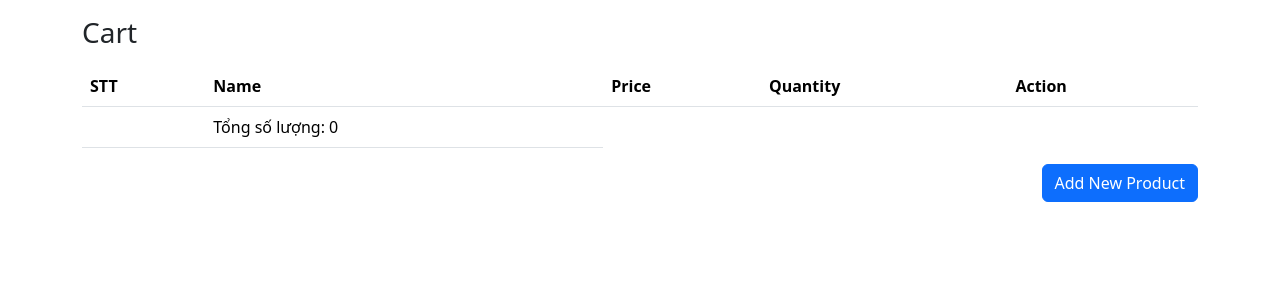
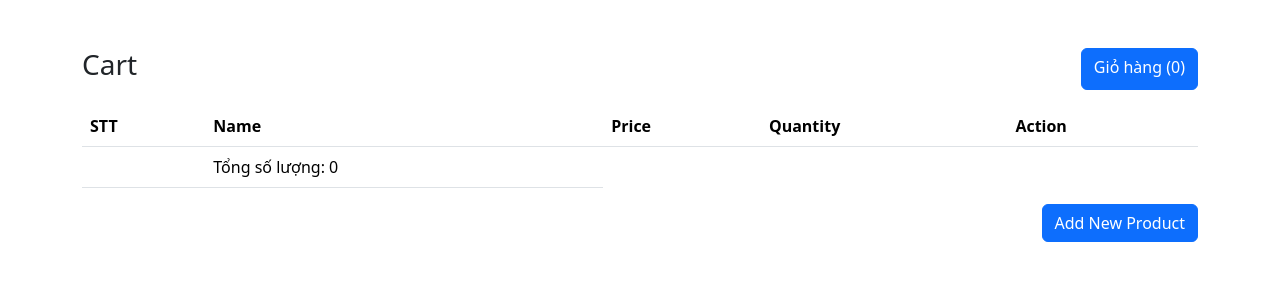
Before and after one commit to khanhnnph35676/worspace, a PHP site: page /index.php?url=list in a window 1280 px wide. Shown: the top 300 px of the page. Run offline with PHP 8.4, Linux system fonts and the light colour scheme.

Commit message:
update-cart_count-bai2

```diff
--- a/bai2/ShoppingCart.php
+++ b/bai2/ShoppingCart.php
@@ -50,11 +50,11 @@
             }
         }
         public function totalCart(){
-            $count = 0;
+            $_SESSION['count_cart'] = 0;
             foreach($_SESSION['cart'] as $key=>$value){
-                    $count+=$value['quantity'];
+                $_SESSION['count_cart']+=$value['quantity'];
             }
-            return $count;
+            return $_SESSION['count_cart'];
         }
         public function contentCart(){
 
--- a/bai2/index.php
+++ b/bai2/index.php
@@ -9,6 +9,7 @@ use App\ShopingCart;
 
 if (!isset($_SESSION['cart'])) {
     $_SESSION['cart'] = [];
+    $_SESSION['count_cart'] = 0;
 }
 if (isset($_GET['url'])) {
     $obj = new ShopingCart();
--- a/bai2/views/list.php
+++ b/bai2/views/list.php
@@ -1,5 +1,13 @@
+<style>
+
+</style>
 <div class="container">
-    <h3 class="mt-3 mb-3">Cart</h3>
+    <div class="d-flex justify-content-between mt-5 mb-3">
+        <h3 class="">Cart</h3>
+        <a href="?url=list" class="btn btn-primary">Giỏ hàng <span class="">
+            (<?= isset($_SESSION['count_cart'])?$_SESSION['count_cart']:''?>)
+        </span></a>
+    </div>
     <?php if (isset($_SESSION['success-update'])): ?>
         <div class="alert alert-warning alert-dismissible fade show" id="success-message" role="alert">
             <?= $_SESSION['success-update'] ?>
```
Also changed, not shown: bai2/views/listproduct.php (+6 -1 lines).
